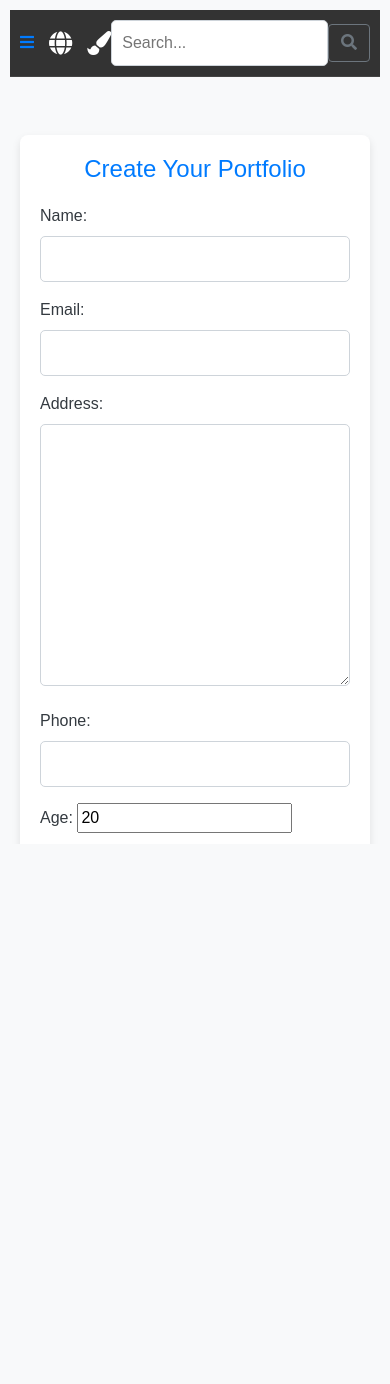
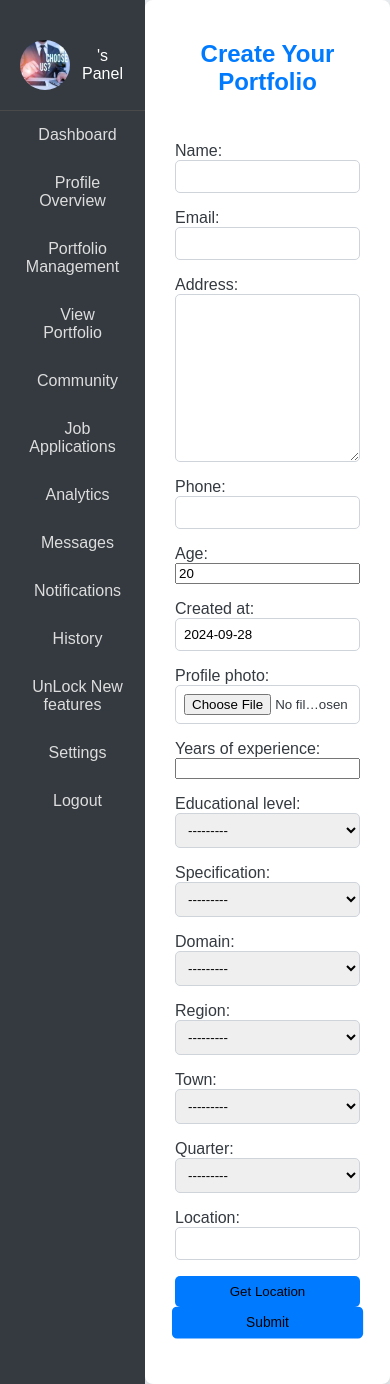
Before and after one commit to momogodi2000/job_connect, a Django app: page /create-portfolio/ in a window 390 px wide. Before the commit the page ends 833 px from the top, so only its background shows below. Run offline with Django 5.2, Linux system fonts and the light colour scheme; data comes from the database, SQL or seed files in the repository; both versions use the stored data as it was after the commit; some libraries are stand-ins or nearby versions.

Commit message:
update job seeker panel

```diff
--- a/job_connect/job/forms.py
+++ b/job_connect/job/forms.py
@@ -66,7 +66,7 @@ class PortfolioForm(forms.ModelForm):
         fields = [
             'name', 'email', 'address', 'phone', 'age', 'created_at', 'profile_photo',
             'years_of_experience', 'educational_level', 'specification',
-            'domain', 'region', 'town', 'quarter'
+            'domain', 'region', 'town', 'quarter', 'location'
         ]
 
     # Overriding the save method to automatically set 'created_at' to the current datetime
--- a/job_connect/job/models.py
+++ b/job_connect/job/models.py
@@ -89,6 +89,8 @@ class Portfolio(models.Model):
     age = models.IntegerField(default='20')
     created_at = models.DateTimeField(default="2023-01-01 00:00:00", blank=True)  # Default to a specific date
     payment_status = models.CharField(max_length=20, default='not paid')  # New field for payment status
+    location = models.CharField(max_length=255, blank=True)  # New location field
+
 
 
     def __str__(self):
--- /dev/null
+++ b/job_connect/job/static/css/apply.css
@@ -0,0 +1,206 @@
+/* General styles */
+body {
+    font-family: 'Arial', sans-serif;
+    background-color: #f8f9fa;
+    color: #343a40;
+    margin: 0;
+    padding: 0;
+}
+
+.dashboard {
+    display: flex;
+    min-height: 100vh;
+    background-color: #e9ecef;
+}
+
+/* Sidebar styles */
+.dashboard-nav {
+    width: 250px;
+    background-color: #343a40;
+    color: #fff;
+    padding-top: 20px;
+    position: fixed;
+    top: 0;
+    bottom: 0;
+    overflow-y: auto;
+}
+
+.dashboard-nav header {
+    padding: 20px;
+    text-align: center;
+    border-bottom: 1px solid #4a4a4a;
+}
+
+.brand-logo {
+    text-decoration: none;
+    color: #fff;
+    display: flex;
+    align-items: center;
+    justify-content: center;
+}
+
+.brand-logo .profile-pic {
+    border-radius: 50%;
+    width: 50px;
+    height: 50px;
+    margin-right: 10px;
+}
+
+.dashboard-nav-list {
+    list-style: none;
+    padding: 0;
+    margin: 0;
+}
+
+.dashboard-nav-item {
+    display: block;
+    padding: 15px 20px;
+    color: #ddd;
+    text-decoration: none;
+    transition: background-color 0.3s ease;
+}
+
+.dashboard-nav-item:hover {
+    background-color: #495057;
+}
+
+.dashboard-nav-item i {
+    margin-right: 10px;
+}
+
+.dashboard-nav-item.active {
+    background-color: #007bff;
+    color: #fff;
+}
+
+.dashboard-nav-item.active:hover {
+    background-color: #0069d9;
+}
+
+/* Main container */
+.container {
+    margin-left: 250px;
+    padding: 30px;
+    background-color: #ffffff;
+    border-radius: 8px;
+    box-shadow: 0 4px 8px rgba(0, 0, 0, 0.1);
+    width: calc(100% - 250px);
+}
+
+h2 {
+    margin-bottom: 20px;
+    text-align: center;
+    color: #007bff;
+}
+
+/* Form styles */
+form {
+    margin-top: 20px;
+}
+
+form .form-group {
+    margin-bottom: 15px;
+}
+
+input[type="text"],
+input[type="email"],
+input[type="tel"],
+input[type="file"],
+input[type="button"],
+select,
+textarea {
+    width: 100%;
+    padding: 10px;
+    border: 1px solid #ced4da;
+    border-radius: 5px;
+    transition: border-color 0.3s ease;
+}
+
+input[type="text"]:focus,
+input[type="email"]:focus,
+input[type="tel"]:focus,
+input[type="file"]:focus,
+select:focus,
+textarea:focus {
+    border-color: #007bff;
+    box-shadow: 0 0 5px rgba(0, 123, 255, 0.5);
+}
+
+/* Submit button */
+.btn-primary {
+    width: 100%;
+    padding: 10px;
+    background-color: #007bff;
+    border: none;
+    border-radius: 5px;
+    transition: background-color 0.3s ease;
+}
+
+.btn-primary:hover {
+    background-color: #0056b3;
+}
+
+.btn-primary.submit-animation {
+    animation: pulse 0.5s infinite;
+}
+
+@keyframes pulse {
+    0% {
+        transform: scale(1);
+    }
+    50% {
+        transform: scale(1.05);
+    }
+    100% {
+        transform: scale(1);
+    }
+}
+
+/* Profile image in the dashboard */
+.profile-pic {
+    border-radius: 50%;
+    width: 40px;
+    height: 40px;
+    object-fit: cover;
+}
+
+/* Responsive styles */
+@media (max-width: 768px) {
+    .dashboard-nav {
+        width: 100%;
+        position: relative;
+    }
+
+    .container {
+        margin-left: 0;
+        width: 100%;
+        padding: 20px;
+    }
+
+    h2 {
+        font-size: 1.5rem;
+    }
+
+    .dashboard-nav-item {
+        text-align: center;
+    }
+}
+
+@media (max-width: 576px) {
+    form {
+        padding: 10px;
+    }
+
+    input[type="text"],
+    input[type="email"],
+    input[type="tel"],
+    input[type="file"],
+    select,
+    textarea {
+        padding: 8px;
+    }
+
+    .btn-primary {
+        padding: 8px;
+    }
+}
--- a/job_connect/job/templates/panel/expert/portfoloi/create_portfolio.html
+++ b/job_connect/job/templates/panel/expert/portfoloi/create_portfolio.html
@@ -1,123 +1,67 @@
-{% extends 'panel/base/base_expert.html' %}
 {% load static %}
 
 {% block content %}
-<style>
-    /* styles.css */
+   <!-- Custom CSS -->
+   <link rel="stylesheet" href="{% static 'css/apply.css' %}">
 
-/* General styles */
-body {
-    font-family: 'Arial', sans-serif;
-    background-color: #f8f9fa;
-    color: #343a40;
-}
+<div class="dashboard">
+    <div class="dashboard-nav">
+        <header>
+            <a href="{% url 'expert_panel' %}" class="brand-logo animate__animated animate__fadeInLeft">
+                {% if user.profile_picture %}
+                    <img src="{{ user.profile_picture.url }}" alt="{{ user.username }}'s profile picture" class="profile-pic" />
+                {% else %}
+                    <img src="{% static 'image/why.jpeg' %}" alt="Default Avatar" class="profile-pic" />
+                {% endif %}
+                <span>{{ user.username }}'s Panel</span>
+            </a>
+        </header>
+        <nav class="dashboard-nav-list">
+            <a href="{% url 'expert_panel' %}" class="dashboard-nav-item"><i class="fas fa-tachometer-alt"></i> Dashboard</a>
+            <a href="{% url 'profile_overview' %}" class="dashboard-nav-item"><i class="fas fa-user-circle"></i> Profile Overview</a>
+            <a href="{% url 'create_portfolio' %}" class="dashboard-nav-item"><i class="fas fa-briefcase"></i> Portfolio Management</a>
+            <a href="{% url 'portfolio_list' %}" class="dashboard-nav-item"><i class="fas fa-briefcase"></i> View Portfolio</a>
+            <a href="{% url 'community_page' %}" class="dashboard-nav-item"><i class="fas fa-comments"></i> Community</a>
+            <a href="#" class="dashboard-nav-item"><i class="fas fa-clipboard-list"></i> Job Applications</a>
+            <a href="#" class="dashboard-nav-item"><i class="fas fa-chart-line"></i> Analytics</a>
+            <a href="#" class="dashboard-nav-item"><i class="fas fa-inbox"></i> Messages</a>
+            <a href="#" class="dashboard-nav-item"><i class="fas fa-bell"></i> Notifications</a>
+            <a href="#" class="dashboard-nav-item"><i class="fas fa-history"></i> History</a>
+            <a href="#" class="dashboard-nav-item"><i class="fas fa-bell"></i> UnLock New features</a>
+            <a href="{% url 'security_settings' %}" class="dashboard-nav-item"><i class="fas fa-cogs"></i> Settings</a>
+            <a href="{% url 'logout' %}" class="dashboard-nav-item"><i class="fas fa-sign-out-alt"></i> Logout</a>
+        </nav>
+    </div>
 
-.container {
-    background-color: #ffffff;
-    padding: 30px;
-    border-radius: 8px;
-    box-shadow: 0 4px 8px rgba(0, 0, 0, 0.1);
-}
-
-h2 {
-    margin-bottom: 20px;
-    text-align: center;
-    color: #007bff;
-}
-
-/* Form styles */
-form {
-    margin-top: 20px;
-}
-
-form .form-group {
-    margin-bottom: 15px;
-}
-
-input[type="text"],
-input[type="email"],
-input[type="tel"],
-input[type="file"],
-select,
-textarea {
-    width: 100%;
-    padding: 10px;
-    border: 1px solid #ced4da;
-    border-radius: 5px;
-    transition: border-color 0.3s ease;
-}
-
-input[type="text"]:focus,
-input[type="email"]:focus,
-input[type="tel"]:focus,
-input[type="file"]:focus,
-select:focus,
-textarea:focus {
-    border-color: #007bff;
-    box-shadow: 0 0 5px rgba(0, 123, 255, 0.5);
-}
-
-.btn-primary {
-    width: 100%;
-    padding: 10px;
-    background-color: #007bff;
-    border: none;
-    border-radius: 5px;
-    transition: background-color 0.3s ease;
-}
-
-.btn-primary:hover {
-    background-color: #0056b3;
-}
-
-/* Animation for submit button */
-.submit-animation {
-    animation: pulse 0.5s infinite;
-}
-
-@keyframes pulse {
-    0% {
-        transform: scale(1);
-    }
-    50% {
-        transform: scale(1.05);
-    }
-    100% {
-        transform: scale(1);
-    }
-}
-
-/* Responsive styles */
-@media (max-width: 768px) {
-    .container {
-        padding: 20px;
-    }
-
-    h2 {
-        font-size: 1.5rem;
-    }
-}
-
-</style>
     <div class="container mt-5">
         <h2>Create Your Portfolio</h2>
         <form method="POST" enctype="multipart/form-data" class="was-validated">
             {% csrf_token %}
             {{ form.as_p }}
+            <button type="button" class="btn btn-primary" id="get-location">Get Location</button>
             <button type="submit" class="btn btn-primary">Submit</button>
         </form>
     </div>
+</div>
+
 {% endblock %}
 
 {% block extra_js %}
 <script src="{% static 'js/bootstrap.bundle.min.js' %}"></script>
 <script src="{% static 'js/scripts.js' %}"></script>
 <script>
- // scripts.js
-
     document.addEventListener('DOMContentLoaded', function () {
         const form = document.querySelector('form');
         const submitButton = form.querySelector('button[type="submit"]');
+        const locationButton = document.getElementById('get-location');
+        const locationInput = form.querySelector('input[name="location"]');
+        const createdAtInput = form.querySelector('input[name="created_at"]');
+
+        // Automatically set current date in the 'created_at' field
+        const currentDate = new Date().toISOString().split('T')[0]; // Get current date in YYYY-MM-DD format
+        if (createdAtInput) {
+            createdAtInput.value = currentDate;
+        }
 
         // Add animation class to the submit button
         submitButton.classList.add('submit-animation');
@@ -140,16 +84,26 @@ document.addEventListener('DOMContentLoaded', function () {
 
             // If the form is valid, submit it
             if (isValid) {
-            // Optionally, you can add additional checks or actions here
-
-            // Allow form submission
                 form.submit();
             } else {
-            // Display a message or handle the invalid case
                 alert('Please fill in all required fields.');
             }
         });
+
+        // Get location functionality
+        locationButton.addEventListener('click', function () {
+            if (navigator.geolocation) {
+                navigator.geolocation.getCurrentPosition(function(position) {
+                    const latitude = position.coords.latitude;
+                    const longitude = position.coords.longitude;
+                    locationInput.value = `Latitude: ${latitude}, Longitude: ${longitude}`;
+                }, function() {
+                    alert("Geolocation service failed.");
                 });
-
+            } else {
+                alert("Geolocation is not supported by this browser.");
+            }
+        });
+    });
 </script>
 {% endblock %}
```
Also changed, not shown: job_connect/fosso.sqlite3, job_connect/job/migrations/0020_portfolio_location.py (added), job_connect/media/profile_photos/momo_zV2QaiK.jpg (added), job_connect/media/profile_photos/yvan_c1tzKFt.jpg (added), job_connect/media/profile_photos/yvan_reaSFE1.jpg (added). Lines whose indentation alone changed are shown as unchanged.
